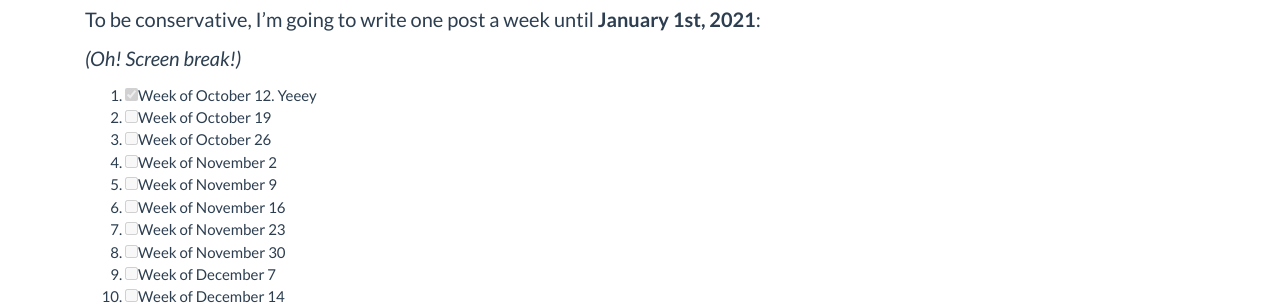
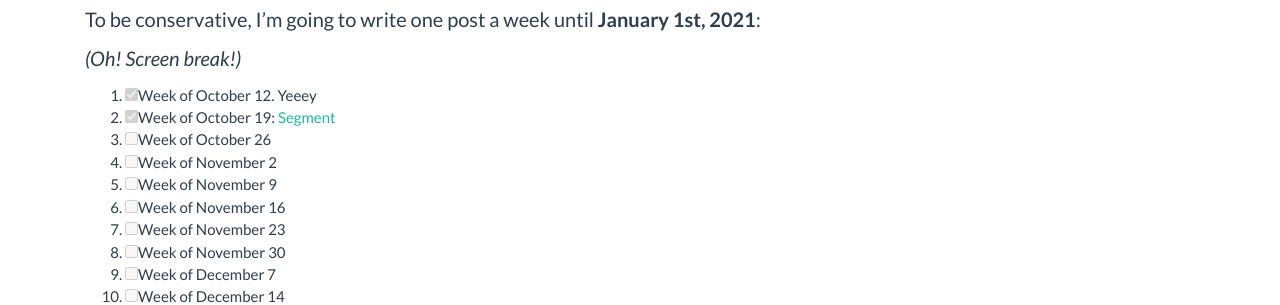
Before and after one commit to CarlosMecha/carlosmecha.github.com, a Jekyll site: the page built from _posts/2020-10-15-writing.markdown, in a window 1280 px wide and 900 px high, scrolled down 1666 px. Shown: the part 152-457 px from the top of the window. Built offline with Jekyll 4.4.1, drawn with Linux system fonts in a browser that asks for light colours.

Commit message:
Post 2 is out!

```diff
--- a/_posts/2020-10-15-writing.markdown
+++ b/_posts/2020-10-15-writing.markdown
@@ -75,7 +75,7 @@ To be conservative, I'm going to write one post a week until **January 1st, 2021
 _(Oh! Screen break!)_
 
 1. [x] Week of October 12. Yeeey
-1. [ ] Week of October 19
+1. [x] Week of October 19: [Segment]({% post_url 2020-10-20-segment-acquisition %})
 1. [ ] Week of October 26
 1. [ ] Week of November 2
 1. [ ] Week of November 9
```
